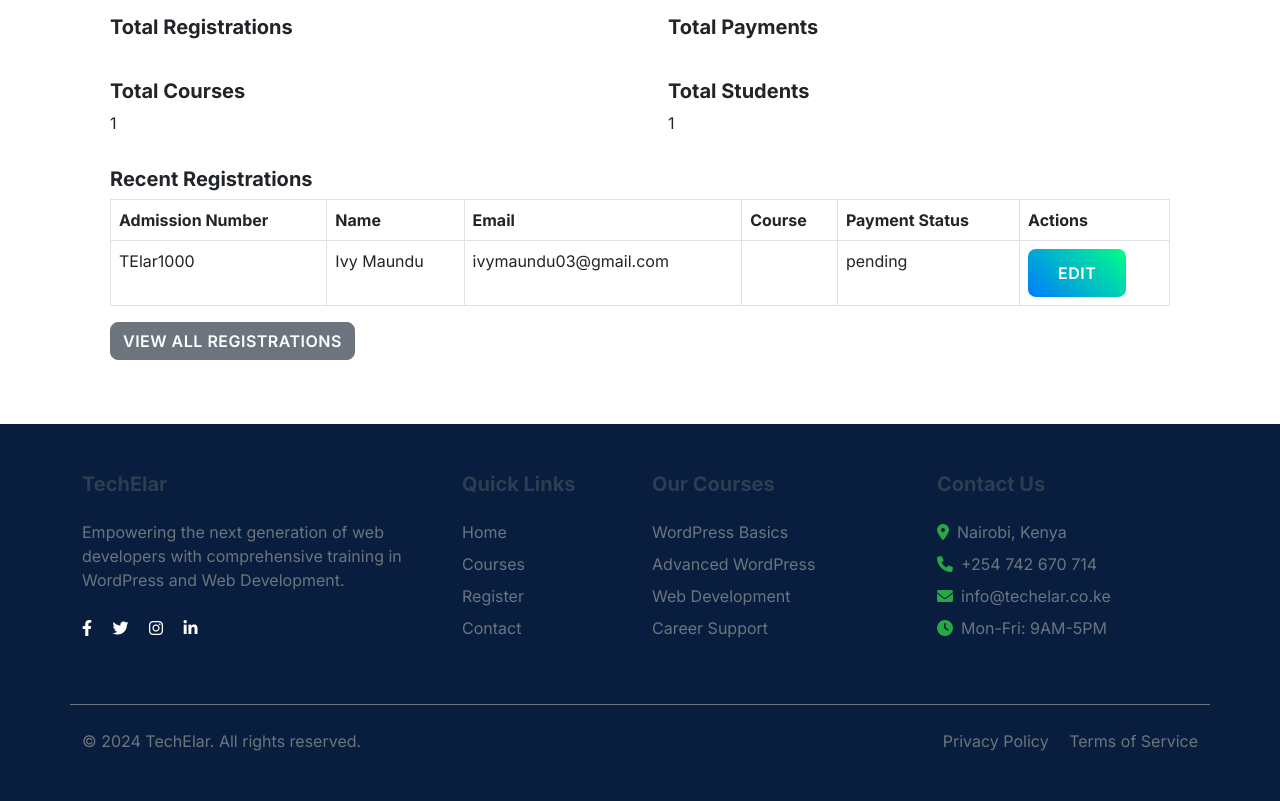
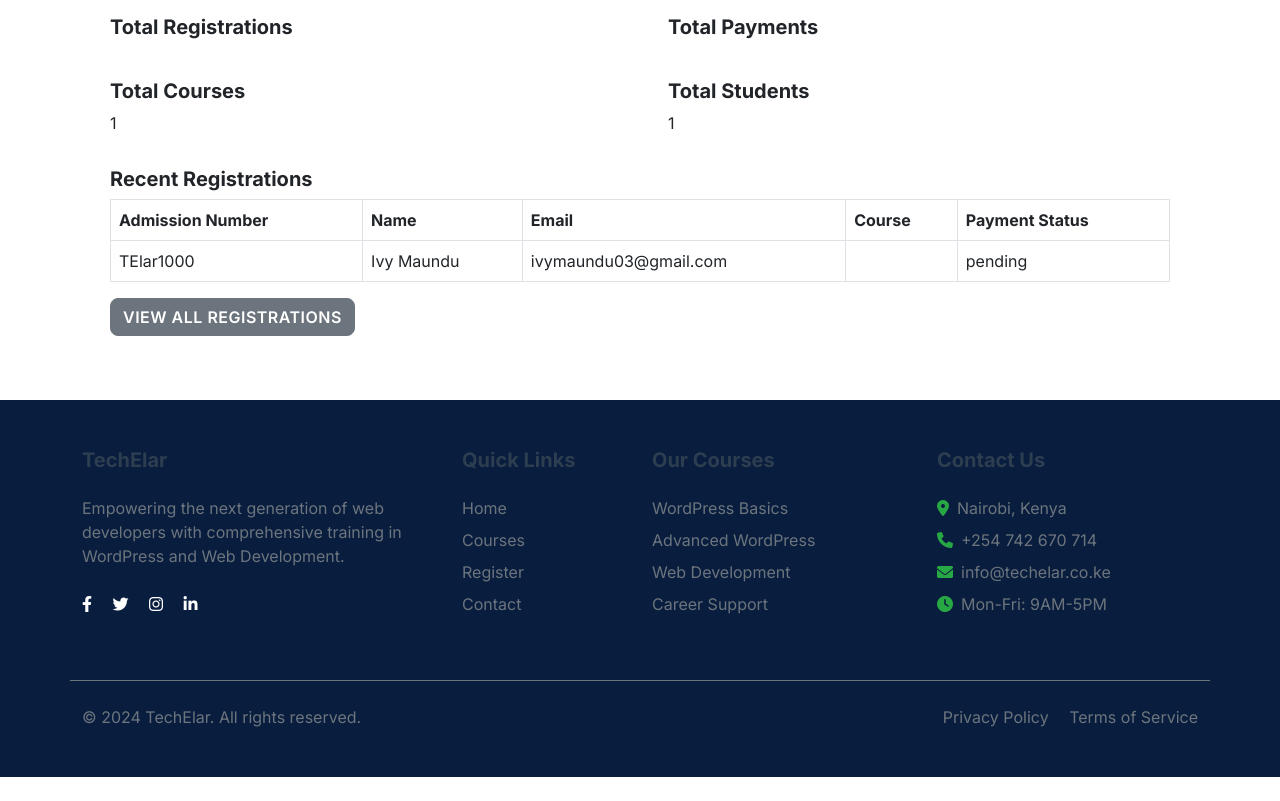
Before and after one commit to Ropykevin/techelar-sys, a Flask app: page /admin/dashboard in a window 1280 px wide. Shown: the part 217-1018 px from the top of the page. After the commit the page ends 994 px from the top, so only its background shows below. Run offline with Flask 3, Linux system fonts and the light colour scheme; the visitor is signed in with stand-in values (Sample User, id 1).

Commit message:
remove action on dashboard

```diff
--- a/templates/admin_dashboard.html
+++ b/templates/admin_dashboard.html
@@ -51,7 +51,7 @@
                                 <th>Email</th>
                                 <th>Course</th>
                                 <th>Payment Status</th>
-                                <th>Actions</th>
+                                <!-- <th>Actions</th> -->
                             </tr>
                         </thead>
                         <tbody>
@@ -62,9 +62,9 @@
                                 <td>{{ registration.email }}</td>
                                 <td>{{ registration.course }}</td>
                                 <td>{{ registration.payment_status }}</td>
-                                <td>
+                                <!-- <td>
                                     <a href="{{ url_for('edit_registration', registration_id=registration.id) }}" class="btn btn-primary">Edit</a>
-                                </td>
+                                </td> -->
                             </tr>
                             {% endfor %}
                         </tbody>
--- a/templates/index.html
+++ b/templates/index.html
@@ -15,7 +15,7 @@
                     <a href="{{ url_for('register') }}" class="btn btn-primary btn-lg px-5 py-3">
                         <i class="fas fa-rocket me-2"></i>Get Started
                     </a>
-                    <a href="{{ url_for('courses') }}" class="btn btn-outline-light btn-lg px-5 py-3">
+                    <a href="{{ url_for('courses') }}" class="btn btn-outline-primary btn-lg px-5 py-3">
                         <i class="fas fa-graduation-cap me-2"></i>View Courses
                     </a>
                 </div>
```
Also changed, not shown: instance/techelar.db.
